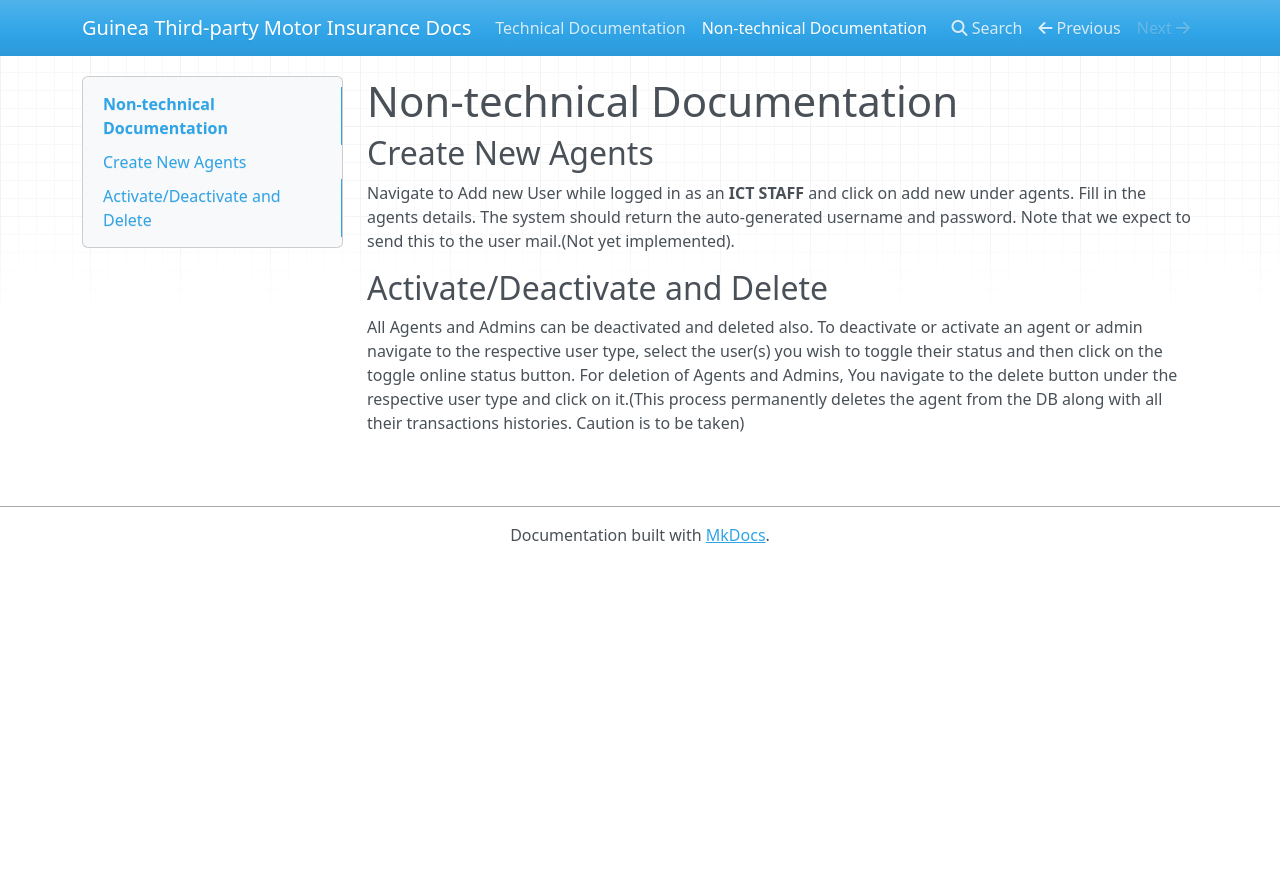
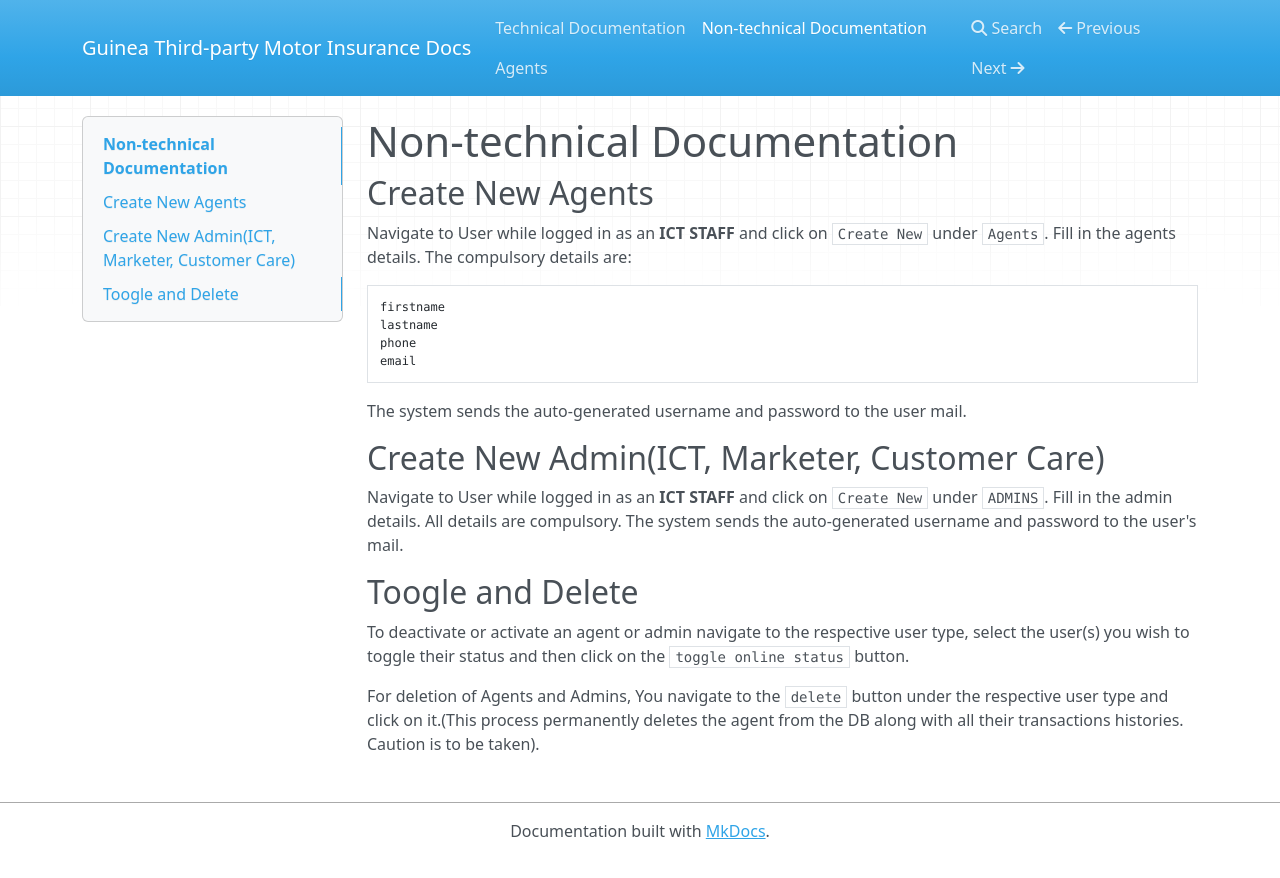
Before and after one commit to felixiho/motor-docs, an MkDocs documentation site: the page built from docs/about.md, in a window 1280 px wide. Shown: the top 878 px of the page. Built offline with MkDocs 1.6.1, drawn with Linux system fonts in a browser that asks for light colours; nearby versions of some CDN libraries.

Commit message:
create agents/admins

```diff
--- a/docs/about.md
+++ b/docs/about.md
@@ -3,10 +3,21 @@
 # Non-technical Documentation
 
 ## Create New Agents
-Navigate to Add new User while logged in as an **ICT STAFF** and click on add new under agents. Fill in the agents details.
-The system should return the auto-generated username and password.
-Note that we expect to send this to the user mail.(Not yet implemented).
+Navigate to User while logged in as an **ICT STAFF** and click on `Create New` under `Agents`. Fill in the agents details.
+The compulsory details are:
 
-## Activate/Deactivate and Delete
-All Agents and Admins can be deactivated and deleted also. To deactivate or activate an agent or admin navigate to the respective user type, select the user(s) you wish to toggle their status and then click on the toggle online status button.
-For deletion of Agents and Admins, You navigate to the delete button under the respective user type and click on it.(This process permanently deletes the agent from the DB along with all their transactions histories. Caution is to be taken)
+    firstname
+    lastname
+    phone
+    email
+The system sends the auto-generated username and password to the user mail.
+
+## Create New Admin(ICT, Marketer, Customer Care)
+Navigate to User while logged in as an **ICT STAFF** and click on `Create New` under `ADMINS`. Fill in the admin details.
+All details are compulsory.
+The system sends the auto-generated username and password to the user's mail.
+
+## Toogle and Delete
+To deactivate or activate an agent or admin navigate to the respective user type, select the user(s) you wish to toggle their status and then click on the `toggle online status` button.
+
+For deletion of Agents and Admins, You navigate to the `delete` button under the respective user type and click on it.(This process permanently deletes the agent from the DB along with all their transactions histories. Caution is to be taken).
```
Also changed, not shown: docs/agents.md (added).
